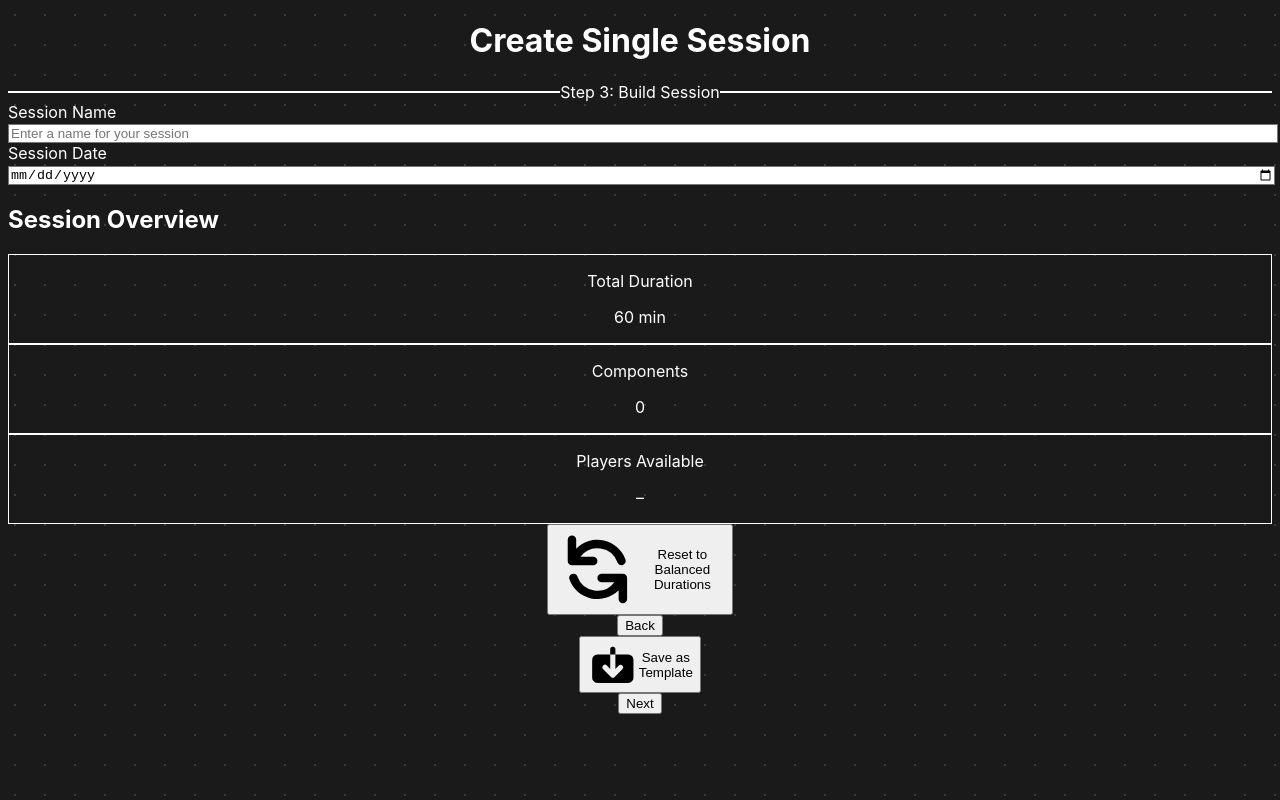
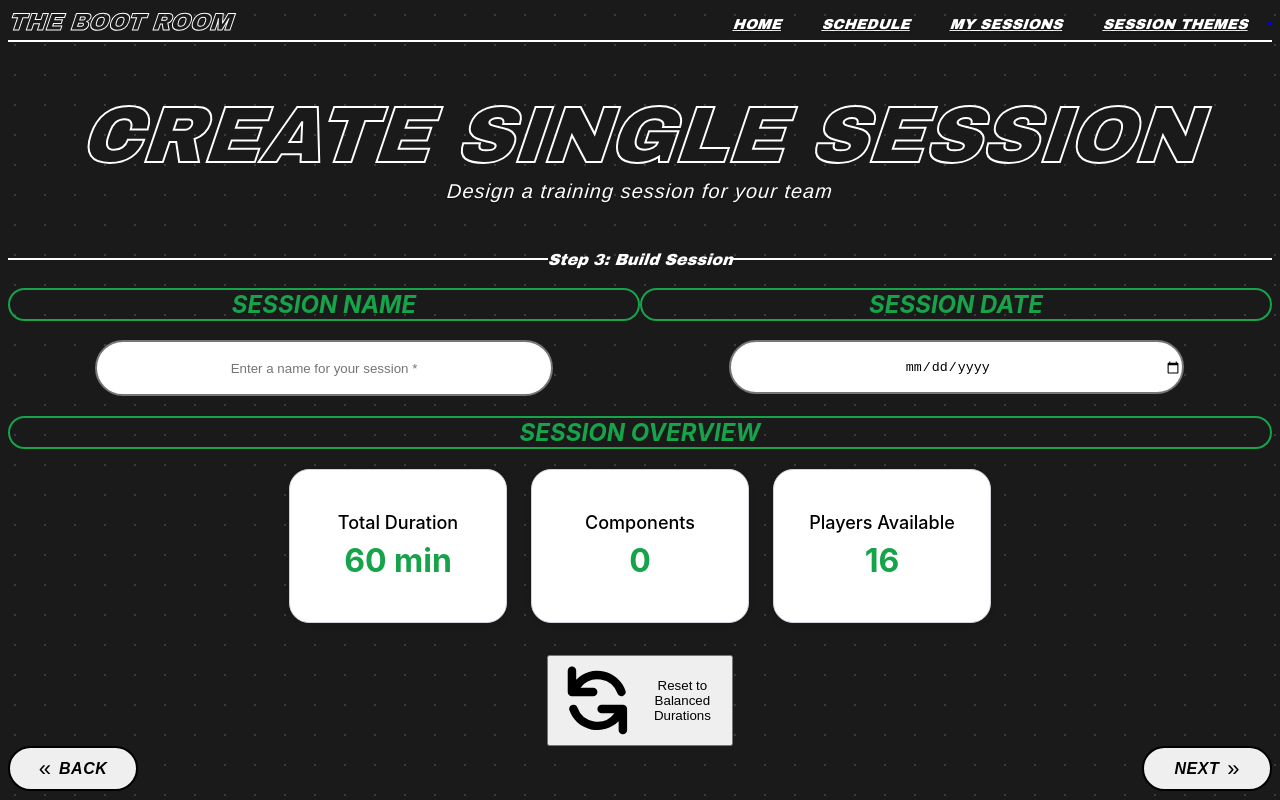
Before and after one commit to kellen-reid-sg/brapp, a Next.js app: page /sessions/build in a window 1280 px wide. Built offline with nearby package versions, Linux system fonts and the light colour scheme.

Commit message:
Updates to Build Session Page UI

```diff
--- a/app/CreateSession/BuildSessionPage.jsx
+++ b/app/CreateSession/BuildSessionPage.jsx
@@ -2,6 +2,7 @@
 
 import { useState, useEffect } from 'react';
 import { useRouter } from 'next/navigation';
+import Navbar from '../component/Navbar';
 import DrillSelectionModal from '../component/DrillSelectionModal';
 import DrillCardCompact from '../component/DrillCardCompact';
 
@@ -159,6 +160,12 @@ const BuildSessionPage = () => {
 
   // Handle next button
   const handleNext = () => {
+    // Validate required fields
+    if (!sessionData.name || !sessionData.date) {
+      alert('Please fill in both Session Name and Session Date before proceeding.');
+      return;
+    }
+
     // Update session data with the time allocations, preserving their order
     const updatedSessionData = {
       ...sessionData,
@@ -233,65 +240,125 @@ const BuildSessionPage = () => {
       : 'text-red-600';
 
   return (
+    <>
+      <Navbar />
       <div className="max-w-4xl mx-auto py-8 px-4">
-      <h1 className="text-2xl font-bold text-center text-green-700 mb-6">Create Single Session</h1>
+      <div className="br-header-container">
+        <h1 className="br-main-heading">Create Single Session</h1>
+        <p className="br-subheading">Design a training session for your team</p>
+      </div>
 
       {/* Progress indicator */}
       <div className="mb-8">
         <div className="flex items-center justify-between">
           <div className="flex-1 border-t-2 border-green-500"></div>
-          <div className="flex-shrink-0 mx-2 text-green-500 font-bold">Step 3: Build Session</div>
+          <div className="flex-shrink-0 mx-2 text-green-500 font-bold" style={{fontFamily: '"Arial Black", "Helvetica Neue", sans-serif', fontStyle: 'italic', transform: 'skew(-5deg)'}}>Step 3: Build Session</div>
           <div className="flex-1 border-t-2 border-gray-300"></div>
         </div>
       </div>
 
   {/* Session Name and Date Inputs */}
   <div className="bg-white rounded-lg shadow-md p-6 mb-6">
-        <div className="grid md:grid-cols-2 gap-6">
+    <div className="grid grid-cols-2 gap-6">
       <div>
-            <label htmlFor="sessionName" className="block text-lg font-semibold mb-2">Session Name</label>
+        <h2 className="text-2xl font-bold italic mb-6 text-center border-2 border-white py-2 rounded-full" style={{color: '#16a34a'}}>
+          SESSION NAME
+        </h2>
+        <div className="flex justify-center">
           <input
             type="text"
             id="sessionName"
-              placeholder="Enter a name for your session"
+            placeholder="Enter a name for your session *"
             value={sessionData.name || ''}
             onChange={(e) => setSessionData({...sessionData, name: e.target.value})}
-              className="w-full p-3 border border-gray-300 rounded-lg focus:outline-none focus:ring-2 focus:ring-green-500 focus:border-transparent"
+            className="bg-white border-2 border-gray-300 rounded-full p-3 focus:outline-none focus:ring-2 focus:ring-green-500 focus:border-transparent text-center"
+            style={{width: '450px', height: '50px'}}
+            required
           />
+        </div>
       </div>
 
       <div>
-            <label htmlFor="sessionDate" className="block text-lg font-semibold mb-2">Session Date</label>
+        <h2 className="text-2xl font-bold italic mb-6 text-center border-2 border-white py-2 rounded-full" style={{color: '#16a34a'}}>
+          SESSION DATE
+        </h2>
+        <div className="flex justify-center">
           <input
             type="date"
             id="sessionDate"
+            placeholder="mm/dd/yyyy *"
             value={sessionData.date || ''}
             onChange={(e) => setSessionData({...sessionData, date: e.target.value})}
-              className="w-full p-3 border border-gray-300 rounded-lg focus:outline-none focus:ring-2 focus:ring-green-500 focus:border-transparent"
-              min={new Date().toISOString().split('T')[0]} // Set min date to today
+            className="bg-white border-2 border-gray-300 rounded-full p-3 focus:outline-none focus:ring-2 focus:ring-green-500 focus:border-transparent text-center"
+            style={{width: '450px', height: '50px'}}
+            min={new Date().toISOString().split('T')[0]}
+            required
           />
         </div>
       </div>
     </div>
-
-      {/* Session Overview Card */}
-      <div className="bg-white rounded-lg shadow-md p-6 mb-6">
-        <h2 className="text-lg font-semibold mb-4">Session Overview</h2>
-
-        <div className="grid md:grid-cols-3 gap-6">
-          <div className="border rounded-lg p-4 text-center">
-            <p className="text-sm text-gray-500">Total Duration</p>
-            <p className="text-2xl font-bold text-green-700">{totalDuration} min</p>
   </div>
 
-          <div className="border rounded-lg p-4 text-center">
-            <p className="text-sm text-gray-500">Components</p>
-            <p className="text-2xl font-bold text-green-700">{selectedComponents.length}</p>
+      {/* Session Overview */}
+      <div className="mb-8">
+        <h2 className="text-2xl font-bold italic mb-6 text-center border-2 border-white py-2 rounded-full" style={{color: '#16a34a'}}>SESSION OVERVIEW</h2>
+
+        <div style={{
+          display: 'flex',
+          flexWrap: 'wrap',
+          gap: '24px',
+          marginBottom: '32px',
+          justifyContent: 'center'
+        }}>
+          <div style={{
+            display: 'flex',
+            flexDirection: 'column',
+            alignItems: 'center',
+            justifyContent: 'center',
+            width: '200px',
+            height: '120px',
+            padding: '16px 8px',
+            borderRadius: '20px',
+            backgroundColor: 'white',
+            border: '1px solid #d1d5db',
+            boxShadow: '0 2px 6px rgba(0,0,0,0.1)',
+          }}>
+            <div style={{ textAlign: 'center', fontSize: '18px', fontWeight: '500', color: '#000', marginBottom: '8px' }}>Total Duration</div>
+            <div style={{ textAlign: 'center', fontSize: '32px', fontWeight: '700', color: '#16a34a' }}>{totalDuration} min</div>
           </div>
 
-          <div className="border rounded-lg p-4 text-center">
-            <p className="text-sm text-gray-500">Players Available</p>
-            <p className="text-2xl font-bold text-green-700">{sessionData.playerCount || '–'}</p>
+          <div style={{
+            display: 'flex',
+            flexDirection: 'column',
+            alignItems: 'center',
+            justifyContent: 'center',
+            width: '200px',
+            height: '120px',
+            padding: '16px 8px',
+            borderRadius: '20px',
+            backgroundColor: 'white',
+            border: '1px solid #d1d5db',
+            boxShadow: '0 2px 6px rgba(0,0,0,0.1)',
+          }}>
+            <div style={{ textAlign: 'center', fontSize: '18px', fontWeight: '500', color: '#000', marginBottom: '8px' }}>Components</div>
+            <div style={{ textAlign: 'center', fontSize: '32px', fontWeight: '700', color: '#16a34a' }}>{selectedComponents.length}</div>
+          </div>
+
+          <div style={{
+            display: 'flex',
+            flexDirection: 'column',
+            alignItems: 'center',
+            justifyContent: 'center',
+            width: '200px',
+            height: '120px',
+            padding: '16px 8px',
+            borderRadius: '20px',
+            backgroundColor: 'white',
+            border: '1px solid #d1d5db',
+            boxShadow: '0 2px 6px rgba(0,0,0,0.1)',
+          }}>
+            <div style={{ textAlign: 'center', fontSize: '18px', fontWeight: '500', color: '#000', marginBottom: '8px' }}>Players Available</div>
+            <div style={{ textAlign: 'center', fontSize: '32px', fontWeight: '700', color: '#16a34a' }}>{sessionData.playerCount || '16'}</div>
           </div>
         </div>
 
@@ -310,83 +377,112 @@ const BuildSessionPage = () => {
         )}
       </div>
 
-      {/* Component Cards */}
-      <div className="space-y-4 mb-8">
+      {/* Component Cards - Updated styling */}
+      <div style={{display: 'flex', flexDirection: 'column', gap: '24px', marginBottom: '32px', maxWidth: '800px', margin: '0 auto'}}>
         {allocations.map((component, index) => (
-          <div key={component.id} className="bg-white rounded-lg shadow-md overflow-hidden relative">
-            {/* Reorder buttons on the left */}
-            <div className="absolute left-0 top-0 bottom-0 w-8 bg-gray-50 border-r flex flex-col items-center justify-center">
+          <div key={component.id} style={{display: 'flex', alignItems: 'center', gap: '16px'}}>
+            {/* Move up/down arrows - positioned to the left */}
+            <div style={{display: 'flex', flexDirection: 'column', gap: '4px'}}>
               <button
                 onClick={() => moveComponentUp(index)}
                 disabled={index === 0}
-                data-testid="move-up-button"
-                className={`w-8 h-8 flex items-center justify-center text-gray-500 ${index === 0 ? 'opacity-30 cursor-not-allowed' : 'hover:text-gray-700 hover:bg-gray-100'}`}
+                style={{
+                  width: '24px',
+                  height: '24px',
+                  display: 'flex',
+                  alignItems: 'center',
+                  justifyContent: 'center',
+                  backgroundColor: 'transparent',
+                  border: 'none',
+                  cursor: index === 0 ? 'not-allowed' : 'pointer',
+                  opacity: index === 0 ? 0.3 : 1,
+                  fontSize: '18px',
+                  color: '#6b7280'
+                }}
               >
-                <svg xmlns="http://www.w3.org/2000/svg" className="h-5 w-5" viewBox="0 0 20 20" fill="currentColor">
-                  <path fillRule="evenodd" d="M14.707 12.707a1 1 0 01-1.414 0L10 9.414l-3.293 3.293a1 1 0 01-1.414-1.414l4-4a1 1 0 011.414 0l4 4a1 1 0 010 1.414z" clipRule="evenodd" />
-                </svg>
+                ▲
               </button>
               <button
                 onClick={() => moveComponentDown(index)}
                 disabled={index === allocations.length - 1}
-                data-testid="move-down-button"
-                className={`w-8 h-8 flex items-center justify-center text-gray-500 ${index === allocations.length - 1 ? 'opacity-30 cursor-not-allowed' : 'hover:text-gray-700 hover:bg-gray-100'}`}
+                style={{
+                  width: '24px',
+                  height: '24px',
+                  display: 'flex',
+                  alignItems: 'center',
+                  justifyContent: 'center',
+                  backgroundColor: 'transparent',
+                  border: 'none',
+                  cursor: index === allocations.length - 1 ? 'not-allowed' : 'pointer',
+                  opacity: index === allocations.length - 1 ? 0.3 : 1,
+                  fontSize: '18px',
+                  color: '#6b7280'
+                }}
               >
-                <svg xmlns="http://www.w3.org/2000/svg" className="h-5 w-5" viewBox="0 0 20 20" fill="currentColor">
-                  <path fillRule="evenodd" d="M5.293 7.293a1 1 0 011.414 0L10 10.586l3.293-3.293a1 1 0 011.414 1.414l-4 4a1 1 0 01-1.414 0l-4-4a1 1 0 010-1.414z" clipRule="evenodd" />
-                </svg>
+                ▼
               </button>
             </div>
 
-            <div className="ml-8">
-              <div className="bg-gray-50 px-4 py-3 border-b flex justify-between items-center">
-                <h3 className="font-medium flex items-center" data-testid="component-name">
-                  <span className="mr-2">{component.icon}</span>
-                  {component.name}
-                </h3>
-                <div className="flex items-center space-x-4">
-                  {/* Duration Editor */}
-                  <div className="flex items-center space-x-1">
+            {/* Component card */}
+            <div style={{backgroundColor: '#f9fafb', borderRadius: '16px', border: '1px solid #e5e7eb', padding: '24px', boxShadow: '0 1px 3px rgba(0,0,0,0.1)', flex: 1}}>
+              <div style={{display: 'flex', alignItems: 'center', justifyContent: 'space-between', marginBottom: '16px'}}>
+                {/* Component name and icon */}
+                <div style={{display: 'flex', alignItems: 'center'}}>
+                  <span style={{marginRight: '12px', fontSize: '20px'}}>{component.icon}</span>
+                  <span style={{fontWeight: 'bold', fontSize: '20px', color: '#1f2937'}}>{component.name}</span>
+                </div>
+
+              {/* Duration controls */}
+              <div style={{display: 'flex', alignItems: 'center', gap: '8px'}}>
                 <button
-                      onClick={() => updateDuration(component.id, component.duration - 5)}
-                      className="w-6 h-6 flex items-center justify-center bg-gray-200 rounded-full text-gray-700 hover:bg-gray-300"
+                  onClick={() => updateDuration(component.id, component.duration - 1)}
+                  style={{
+                    width: '32px',
+                    height: '32px',
+                    display: 'flex',
+                    alignItems: 'center',
+                    justifyContent: 'center',
+                    backgroundColor: 'white',
+                    border: '1px solid #d1d5db',
+                    borderRadius: '6px',
+                    color: '#374151',
+                    cursor: 'pointer',
+                    fontSize: '18px'
+                  }}
                 >
-                      <svg xmlns="http://www.w3.org/2000/svg" className="h-4 w-4" viewBox="0 0 20 20" fill="currentColor">
-                        <path fillRule="evenodd" d="M3 10a1 1 0 011-1h12a1 1 0 110 2H4a1 1 0 01-1-1z" clipRule="evenodd" />
-                      </svg>
+                  −
                 </button>
 
-                    <input
-                      type="number"
-                      value={component.duration}
-                      onChange={(e) => {
-                        const val = parseInt(e.target.value, 10);
-                        if (!isNaN(val)) {
-                          updateDuration(component.id, val);
-                        }
-                      }}
-                      min="5"
-                      className="w-12 text-center border rounded py-1 [appearance:textfield] [&::-webkit-outer-spin-button]:appearance-none [&::-webkit-inner-spin-button]:appearance-none"
-                    />
+                <span style={{fontSize: '20px', fontWeight: 'bold', margin: '0 8px', minWidth: '24px', textAlign: 'center', color: 'black'}}>{component.duration}</span>
 
                 <button
-                      onClick={() => updateDuration(component.id, component.duration + 5)}
-                      className="w-6 h-6 flex items-center justify-center bg-gray-200 rounded-full text-gray-700 hover:bg-gray-300"
+                  onClick={() => updateDuration(component.id, component.duration + 1)}
+                  style={{
+                    width: '32px',
+                    height: '32px',
+                    display: 'flex',
+                    alignItems: 'center',
+                    justifyContent: 'center',
+                    backgroundColor: 'white',
+                    border: '1px solid #d1d5db',
+                    borderRadius: '6px',
+                    color: '#374151',
+                    cursor: 'pointer',
+                    fontSize: '18px'
+                  }}
                 >
-                      <svg xmlns="http://www.w3.org/2000/svg" className="h-4 w-4" viewBox="0 0 20 20" fill="currentColor">
-                        <path fillRule="evenodd" d="M10 5a1 1 0 011 1v3h3a1 1 0 110 2h-3v3a1 1 0 11-2 0v-3H6a1 1 0 110-2h3V6a1 1 0 011-1z" clipRule="evenodd" />
-                      </svg>
+                  +
                 </button>
 
-                    <span className="text-sm text-gray-500 ml-1">min</span>
-                  </div>
+                <span style={{fontSize: '14px', color: '#6b7280', marginLeft: '4px'}}>min</span>
               </div>
             </div>
 
-              <div className="p-4">
+            {/* Drill section */}
+            <div className="mt-4">
               {/* Display selected drills */}
               {component.drills.length > 0 && (
-                  <div className="mb-4">
+                <div className="mb-3 space-y-2">
                   {component.drills.map((drill, drillIndex) => (
                     <DrillCardCompact
                       key={`${drill.id}-${drillIndex}`}
@@ -399,14 +495,15 @@ const BuildSessionPage = () => {
 
               {/* Add drill button */}
               <button
-                  className="w-full border-2 border-dashed border-gray-300 rounded-lg p-4 text-center hover:border-green-500 hover:text-green-600 transition-colors"
+                className="w-full border-2 border-dashed rounded-lg px-4 py-2 text-center transition-colors flex flex-col items-center justify-center"
+                style={{borderColor: '#16a34a'}}
                 onClick={() => openDrillModal(component)}
               >
-                  <div className="text-gray-400">
-                    <svg xmlns="http://www.w3.org/2000/svg" className="h-8 w-8 mx-auto mb-2" fill="none" viewBox="0 0 24 24" stroke="currentColor">
+                <div className="flex flex-col items-center">
+                  <svg xmlns="http://www.w3.org/2000/svg" className="h-5 w-5 mb-1" fill="none" viewBox="0 0 24 24" stroke="currentColor" style={{color: '#16a34a'}}>
                     <path strokeLinecap="round" strokeLinejoin="round" strokeWidth={2} d="M12 6v6m0 0v6m0-6h6m-6 0H6" />
                   </svg>
-                    <span className="font-medium">Add Drill</span>
+                  <span className="font-medium text-sm text-black">Add Drill (Required) *</span>
                 </div>
               </button>
             </div>
@@ -415,47 +512,23 @@ const BuildSessionPage = () => {
         ))}
       </div>
 
-      {/* Navigation Buttons */}
-      <div className="flex flex-col md:flex-row items-center justify-between space-y-4 md:space-y-0">
+      {/* Navigation buttons */}
+      <div className="flex justify-between mt-16">
         <button
           onClick={handleBack}
-          className="px-6 py-2 bg-gray-200 text-gray-700 rounded font-medium hover:bg-gray-300 flex items-center"
+          className="bg-white text-black py-2 px-6 rounded-full flex items-center justify-center transition-colors border-2 border-gray-300 hover:border-gray-400"
+          style={{minWidth: '130px', height: '45px'}}
         >
-          <svg xmlns="http://www.w3.org/2000/svg" className="h-5 w-5 mr-1" viewBox="0 0 20 20" fill="currentColor">
-            <path fillRule="evenodd" d="M9.707 14.707a1 1 0 01-1.414 0l-4-4a1 1 0 010-1.414l4-4a1 1 0 011.414 1.414L7.414 9H15a1 1 0 110 2H7.414l2.293 2.293a1 1 0 010 1.414z" clipRule="evenodd" />
-          </svg>
-          Back
+          <span style={{fontSize: '22px', display: 'flex', alignItems: 'center', marginRight: '8px'}}>«</span>
+          <span style={{fontWeight: 800, fontStyle: 'italic', letterSpacing: '0.5px', textTransform: 'uppercase', fontSize: '16px'}}>BACK</span>
         </button>
-
-        {/* Save Session Template Button */}
-        <button
-          onClick={() => {
-            // Check if session has a name
-            if (!sessionData.name) {
-              alert('Please name your session before saving as a template.');
-              return;
-            }
-
-            // In a real app, would save to database/localStorage here
-            console.log('Saving session template:', sessionData);
-            alert(`Session template "${sessionData.name}" saved! Find it in My Sessions.`);
-          }}
-          className="px-6 py-2 bg-blue-600 text-white rounded font-medium hover:bg-blue-700 flex items-center"
-        >
-          <svg xmlns="http://www.w3.org/2000/svg" className="h-5 w-5 mr-1" viewBox="0 0 20 20" fill="currentColor">
-            <path d="M7.707 10.293a1 1 0 10-1.414 1.414l3 3a1 1 0 001.414 0l3-3a1 1 0 00-1.414-1.414L11 11.586V6h5a2 2 0 012 2v7a2 2 0 01-2 2H4a2 2 0 01-2-2V8a2 2 0 012-2h5v5.586l-1.293-1.293zM9 4a1 1 0 012 0v2H9V4z" />
-          </svg>
-          Save as Template
-        </button>
-
         <button
           onClick={handleNext}
-          className="px-6 py-2 bg-green-600 text-white rounded font-medium hover:bg-green-700 flex items-center"
+          className="bg-white text-black py-2 px-6 rounded-full flex items-center justify-center transition-colors border-2 border-gray-300 hover:border-gray-400"
+          style={{minWidth: '130px', height: '45px'}}
         >
-          Next
-          <svg xmlns="http://www.w3.org/2000/svg" className="h-5 w-5 ml-1" viewBox="0 0 20 20" fill="currentColor">
-            <path fillRule="evenodd" d="M10.293 5.293a1 1 0 011.414 0l4 4a1 1 0 010 1.414l-4 4a1 1 0 01-1.414-1.414L12.586 10 10.293 7.707a1 1 0 010-1.414z" clipRule="evenodd" />
-          </svg>
+          <span style={{fontWeight: 800, fontStyle: 'italic', letterSpacing: '0.5px', textTransform: 'uppercase', fontSize: '16px'}}>NEXT</span>
+          <span style={{fontSize: '22px', display: 'flex', alignItems: 'center', marginLeft: '8px'}}>»</span>
         </button>
       </div>
 
@@ -470,6 +543,7 @@ const BuildSessionPage = () => {
         />
       )}
       </div>
+    </>
   );
 };
 
```
Also changed, not shown: app/CreateSession/CreateSessionPage.jsx (+6 -2 lines), app/CreateSession/SessionStructurePage.jsx (+6 -2 lines). Lines whose indentation alone changed are shown as unchanged.
